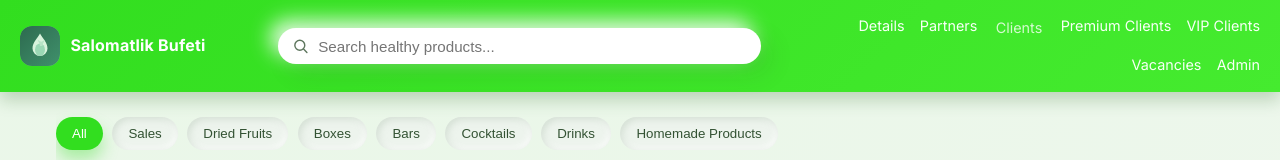
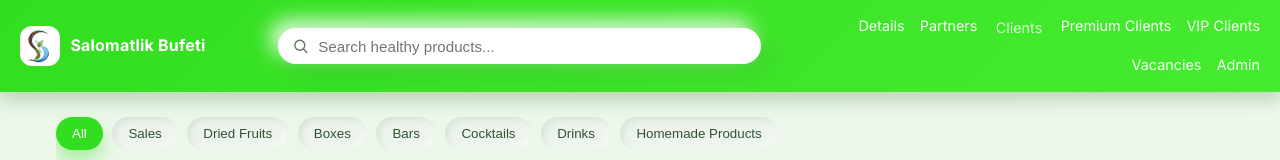
Before and after one commit to Byr0nix/kitchen, a website with bundled scripts: page index.html in a window 1280 px wide. Shown: the top 160 px of the page. Built offline with nearby package versions, Linux system fonts and the light colour scheme; no server answers.

Commit message:
Update index.html

```diff
--- a/index.html
+++ b/index.html
@@ -16,7 +16,7 @@
 <body>
   <header class="top-header">
     <div class="brand">
-      <div class="brand__icon" aria-hidden="true"><img src="img/logo.svg" alt="logo"></div>
+      <div class="brand__icon" aria-hidden="true"><img src="img/5350800360966133346.jpg" alt="logo"></div>
       <span class="brand__text">Salomatlik Bufeti</span>
     </div>
 
```
